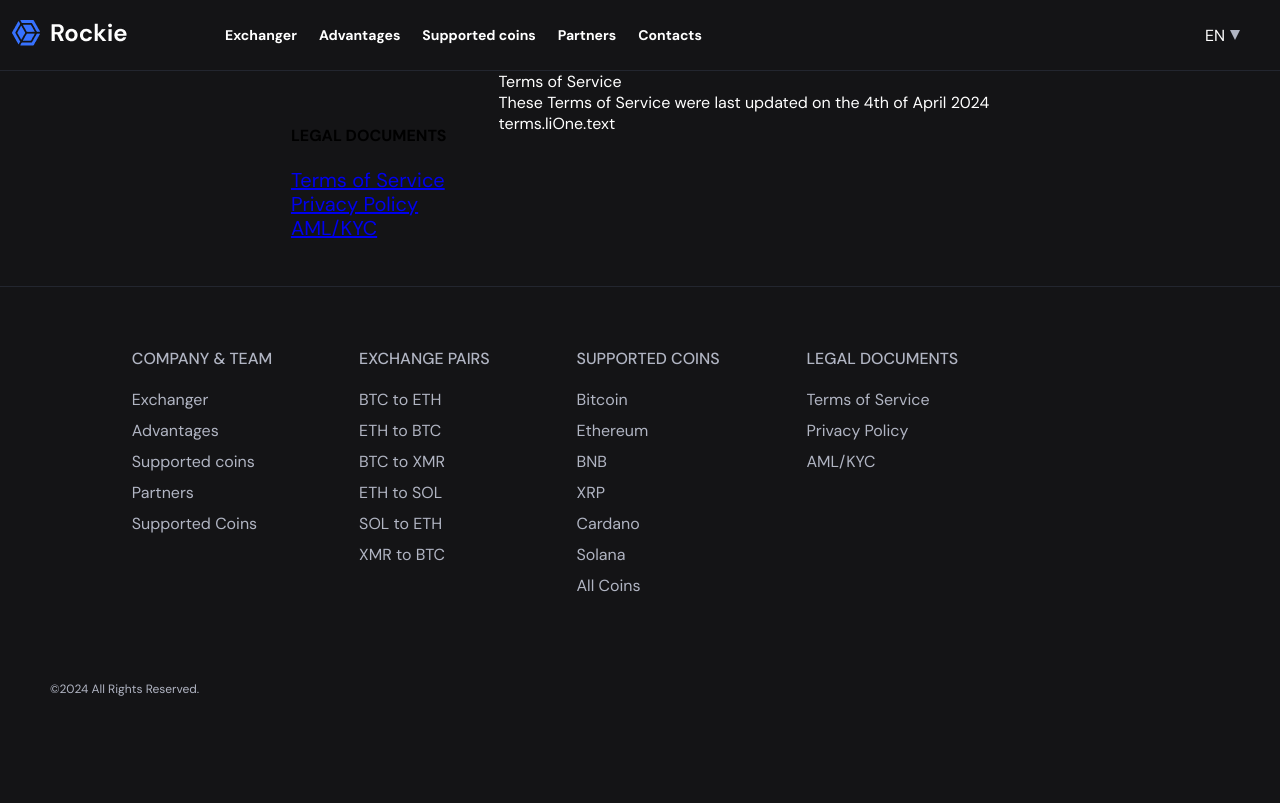
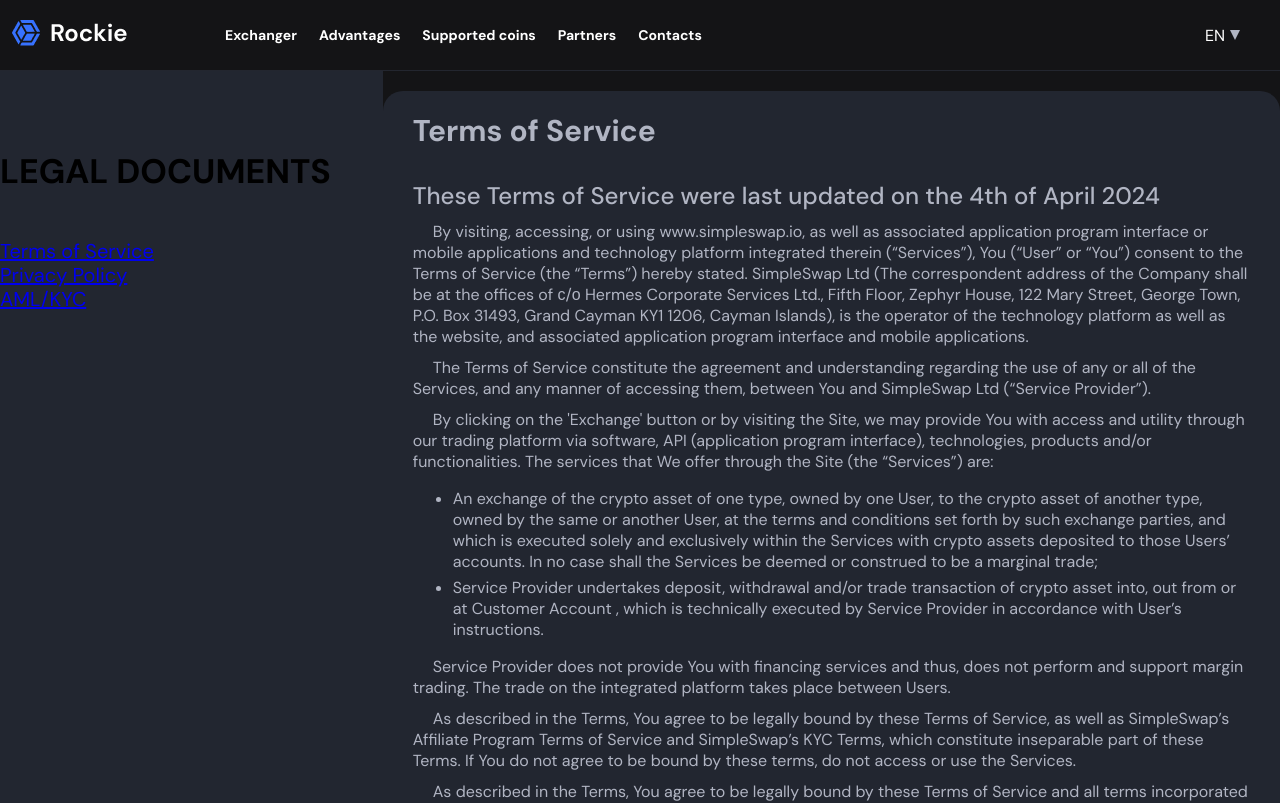
Before and after one commit to StepanenkoDmytro/crypto-exchanger-client, a React (Create React App) app: page /documents/terms in a window 1280 px wide. Shown: the top 803 px of the page. Built offline with nearby package versions, Linux system fonts and the light colour scheme.

Commit message:
layout for documents

```diff
--- a/src/components/documents/AmlKyc.tsx
+++ b/src/components/documents/AmlKyc.tsx
@@ -4,34 +4,40 @@
 
 function AmlKyc() {
 	const { t } = useTranslation();
+    const createParagraphs = (text: string) => {
+        return text.split('\n').map((item, index) => (
+            <p key={index} className="document__text">{item}</p>
+        ));
+    };
     return (
         <section className='documents'>
             <DocumentMenu />
             <section className='document'>
                 <p className='document__primary-title'>{t('amlKyc.title')}</p>
                 <p className='document__title'>{t('amlKyc.desc.title')}</p>
-                <p className='document__text'>{t('amlKyc.desc.desc')}</p>
+                {createParagraphs(t('amlKyc.desc.desc'))}
 
                 <p className='document__title'>{t('amlKyc.liOne.title')}</p>
-                <p className='document__text'>{t('amlKyc.liOne.text')}</p>
+                {createParagraphs(t('amlKyc.liOne.text'))}
 
                 <p className='document__title'>{t('amlKyc.liTwo.title')}</p>
-                <p className='document__text'>{t('amlKyc.liTwo.text')}</p>
+                {createParagraphs(t('amlKyc.liTwo.text'))}
 
                 <p className='document__title'>{t('amlKyc.liThree.title')}</p>
-                <p className='document__text'>{t('amlKyc.liThree.text')}</p>
+                {createParagraphs(t('amlKyc.liThree.text'))}
 
-                <p className='document__title'>{t('amlKyc.liFour.text')}</p>
-                <p className='document__text'>{t('amlKyc.liFour.text')}</p>
+
+                <p className='document__title'>{t('amlKyc.liFour.title')}</p>
+                {createParagraphs(t('amlKyc.liFour.text'))}
 
                 <p className='document__title'>{t('amlKyc.liFive.title')}</p>
-                <p className='document__text'>{t('amlKyc.liFive.text')}</p>
+                {createParagraphs(t('amlKyc.liFive.text'))}
 
-                <p className='document__title'>{t('amlKyc.liSix.text')}</p>
-                <p className='document__text'>{t('amlKyc.liSix.text')}</p>
+                <p className='document__title'>{t('amlKyc.liSix.title')}</p>
+                {createParagraphs(t('amlKyc.liSix.text'))}
 
                 <p className='document__title'>{t('amlKyc.liSeven.title')}</p>
-                <p className='document__text'>{t('amlKyc.liSeven.text')}</p>
+                {createParagraphs(t('amlKyc.liSeven.text'))}
 
             </section>
         </section>
--- a/src/components/documents/Documents.css
+++ b/src/components/documents/Documents.css
@@ -1,12 +1,12 @@
 .documents {
     display: flex;
-    max-width: 1100px;
-    margin: 0px auto;
 }
 
 .documents-menu {
     width: max-content;
     height: 100%;
+    position: sticky;
+    top: 0px;
 }
 
 .documents-menu__nav {
@@ -15,6 +15,12 @@
     width: max-content;
     padding: 33px 0px 46px;
     padding-right: 52px;
+    background-color: var(--bg1);
+    height: 100vh;
+}
+
+.documents-menu__title {
+    font-size: 34px;
 }
 
 .documents-menu__nav ul {
@@ -34,17 +40,42 @@
 }
 
 .document {
-    color: var(--onsurface);
+    color: var(--gray);
+    background-color: var(--bg1);
+    width: 75%;
+    margin: 0 auto;
+    padding-inline: 30px;
+    margin-top: 20px;
+    border-radius: 20px;
 }
 
 .document__primary-title {
-
+    margin-top: 20px;
+    font-size: 30px;
+    font-weight: 700;
 }
 
 .document__title {
-
+    font-size: 24px;
+    font-weight: 500;
+    margin-top: 30px;
+    margin-bottom: 10px;
 }
 
 .document__text {
-    white-space: pre;
+    white-space: normal;
+    text-indent: 20px;
+    margin-bottom: 10px;
 }
+
+.document__ul-numbers {
+    list-style-type: decimal;
+}
+
+.document__ul-dots {
+    list-style-type: disc;
+}
+
+.document li {
+    margin-top: 5px;
+}
--- a/src/components/documents/DocumentsMenu.tsx
+++ b/src/components/documents/DocumentsMenu.tsx
@@ -5,7 +5,7 @@
   return (
     <section className='documents-menu'>
         <nav className='documents-menu__nav'>
-            <h1>LEGAL DOCUMENTS</h1>
+            <h1 className='documents-menu__title'>LEGAL DOCUMENTS</h1>
             <ul>
                 <li><Link to="/documents/terms">Terms of Service</Link></li>
                 <li><Link to="/documents/privacy">Privacy Policy</Link></li>
--- a/src/components/documents/Privacy.tsx
+++ b/src/components/documents/Privacy.tsx
@@ -4,16 +4,21 @@
 
 function Privacy() {
 	const { t } = useTranslation();
+    const createParagraphs = (text: string) => {
+        return text.split('\n').map((item, index) => (
+            <p key={index} className="document__text">{item}</p>
+        ));
+    };
     return (
         <section className='documents'>
             <DocumentMenu />
             <section className='document'>
                 <p className='document__primary-title'>{t('privacy.title')}</p>
                 <p className='document__title'>{t('privacy.liOne.title')}</p>
-                <p className='document__text'>{t('privacy.liOne.text')}</p>
+                {createParagraphs(t('privacy.liOne.text'))}
 
                 <p className='document__title'>{t('privacy.liTwo.title')}</p>
-                <p className='document__text'>{t('privacy.liTwo.text')}</p>
+                {createParagraphs(t('privacy.liTwo.text'))}
             </section>
         </section>
     );
--- a/src/components/documents/Terms.tsx
+++ b/src/components/documents/Terms.tsx
@@ -4,15 +4,135 @@
 
 function Terms() {
 	const { t } = useTranslation();
+
+        const createParagraphs = (text: string) => {
+                return text.split('\n').map((item, index) => (
+                    <p key={index} className="document__text">{item}</p>
+                ));
+        };
         return (
                 <section className='documents'>
-                <DocumentMenu />
-                <section className='document'>
-                        <p className='document__primary-title'>{t('terms.title')}</p>
-                        <p className='document__title'>{t('terms.liOne.title')}</p>
-                        <p className='document__text'>{t('terms.liOne.text')}</p>
+                        <DocumentMenu />
+                        <section className='document'>
+                                <p className='document__primary-title'>{t('terms.title')}</p>
+                                <p className='document__title'>{t('terms.liOne.title')}</p>
 
-                </section>
+                                {createParagraphs(t('terms.liOne.textBeforePoint'))}
+                                <ul className='document__ul-dots'>
+                                        <li>{t('terms.liOne.textPointOne')}</li>
+                                        <li>{t('terms.liOne.textPointTwo')}</li>
+                                </ul>
+                                {createParagraphs(t('terms.liOne.textAfterPoint'))}
+
+                                <p className='document__title'>{t('terms.liTwo.title')}</p>
+                                {createParagraphs(t('terms.liTwo.textBeforePoint'))}
+                                <ul className='document__ul-dots'>
+                                        <li>{t('terms.liTwo.textPointOne')}</li>
+                                        <li>{t('terms.liTwo.textPointTwo')}</li>
+                                        <li>{t('terms.liTwo.textPointThree')}</li>
+                                        <li>{t('terms.liTwo.textPointFour')}</li>
+                                        <li>{t('terms.liTwo.textPointFive')}</li>
+                                </ul>
+                                {createParagraphs(t('terms.liTwo.textAfterPoint'))}
+
+                                <p className='document__title'>{t('terms.liThree.title')}</p>
+                                {createParagraphs(t('terms.liThree.textBeforePoint'))}
+                                <ul>
+                                        <li>{t('terms.liThree.textPointOne')}</li>
+                                        <li>{t('terms.liThree.textPointTwo')}</li>
+                                        <li>{t('terms.liThree.textPointThree')}</li>
+                                        <li>{t('terms.liThree.textPointFour')}</li>
+                                        <li>{t('terms.liThree.textPointFive')}</li>
+                                </ul>
+                                {createParagraphs(t('terms.liThree.textAfterPoint'))}
+
+                                <p className='document__title'>{t('terms.liFour.title')}</p>
+                                {createParagraphs(t('terms.liFour.textBeforePoint'))}
+                                <ul className='document__ul-dots'>
+                                        <li>{t('terms.liFour.textPointOne')}</li>
+                                        <li>{t('terms.liFour.textPointTwo')}</li>
+                                        <li>{t('terms.liFour.textPointThree')}</li>
+                                        <li>{t('terms.liFour.textPointFour')}</li>
+                                        <li>{t('terms.liFour.textPointFive')}</li>
+                                        <li>{t('terms.liFour.textPointSix')}</li>
+                                        <li>{t('terms.liFour.textPointSeven')}</li>
+                                        <li>{t('terms.liFour.textPointEight')}</li>
+                                        <li>{t('terms.liFour.textPointNine')}</li>
+                                        <li>{t('terms.liFour.textPointTen')}</li>
+                                </ul>
+                                {createParagraphs(t('terms.liFour.textAfterPoint'))}
+
+                                <p className='document__title'>{t('terms.liFive.title')}</p>
+                                {createParagraphs(t('terms.liFive.text'))}
+
+                                <p className='document__title'>{t('terms.liSix.title')}</p>
+                                {createParagraphs(t('terms.liSix.text'))}
+
+                                <p className='document__title'>{t('terms.liSeven.title')}</p>
+                                {createParagraphs(t('terms.liSeven.textBeforeFirstPoint'))}
+                                <ul className='document__ul-numbers'>
+                                        <li>{t('terms.liSeven.textFirstPointOne')}</li>
+                                        <li>{t('terms.liSeven.textFirstPointTwo')}</li>
+                                </ul>
+                                {createParagraphs(t('terms.liSeven.textBeforeSecondPoint'))}
+                                <ul className='document__ul-numbers'>
+                                        <li>{t('terms.liSeven.textSecondPointOne')}</li>
+                                        <li>{t('terms.liSeven.textSecondPointTwo')}</li>
+                                        <li>{t('terms.liSeven.textSecondPointThree')}</li>
+                                        <li>{t('terms.liSeven.textSecondPointFour')}</li>
+                                </ul>
+                                {createParagraphs(t('terms.liSeven.textBeforeThirdPoint'))}
+                                <ul className='document__ul-dots'>
+                                        <li>{t('terms.liSeven.textThirdPointOne')}</li>
+                                        <li>{t('terms.liSeven.textThirdPointTwo')}</li>
+                                        <li>{t('terms.liSeven.textThirdPointThree')}</li>
+                                </ul>
+                                {createParagraphs(t('terms.liSeven.textAfterPoints'))}
+
+                                <p className='document__title'>{t('terms.liEight.title')}</p>
+                                {createParagraphs(t('terms.liEight.text'))}
+
+                                <p className='document__title'>{t('terms.liNine.title')}</p>
+                                {createParagraphs(t('terms.liNine.text'))}
+
+                                <p className='document__title'>{t('terms.liTen.title')}</p>
+                                {createParagraphs(t('terms.liTen.textBeforeFirstPoint'))}
+                                <ul className='document__ul-dots'>
+                                        <li>{t('terms.liTen.textFirstPointOne')}</li>
+                                        <li>{t('terms.liTen.textFirstPointTwo')}</li>
+                                </ul>
+                                {createParagraphs(t('terms.liTen.textBeforeSecondPoint'))}
+                                <ul className='document__ul-dots'>
+                                        <li>{t('terms.liTen.textSecondPointOne')}</li>
+                                        <li>{t('terms.liTen.textSecondPointTwo')}</li>
+                                        <li>{t('terms.liTen.textSecondPointThree')}</li>
+                                        <li>{t('terms.liTen.textSecondPointFour')}</li>
+                                </ul>
+                                {createParagraphs(t('terms.liTen.textBeforeThirdPoint'))}
+                                <ul className='document__ul-dots'>
+                                        <li>{t('terms.liTen.textThirdPointOne')}</li>
+                                        <li>{t('terms.liTen.textThirdPointTwo')}</li>
+                                </ul>
+                                {createParagraphs(t('terms.liTen.textAfterPoints'))}
+
+                                <p className='document__title'>{t('terms.liEleven.title')}</p>
+                                {createParagraphs(t('terms.liEleven.text'))}
+
+                                <p className='document__title'>{t('terms.liTwelve.title')}</p>
+                                {createParagraphs(t('terms.liTwelve.text'))}
+
+                                <p className='document__title'>{t('terms.liThirteen.title')}</p>
+                                {createParagraphs(t('terms.liThirteen.text'))}
+
+                                <p className='document__title'>{t('terms.liFourteen.title')}</p>
+                                {createParagraphs(t('terms.liFourteen.text'))}
+
+                                <p className='document__title'>{t('terms.liFifteen.title')}</p>
+                                {createParagraphs(t('terms.liFifteen.text'))}
+
+                                <p className='document__title'>{t('terms.liSixteen.title')}</p>
+                                {createParagraphs(t('terms.liSixteen.text'))}
+                        </section>
                 </section>
         );
 }
```
